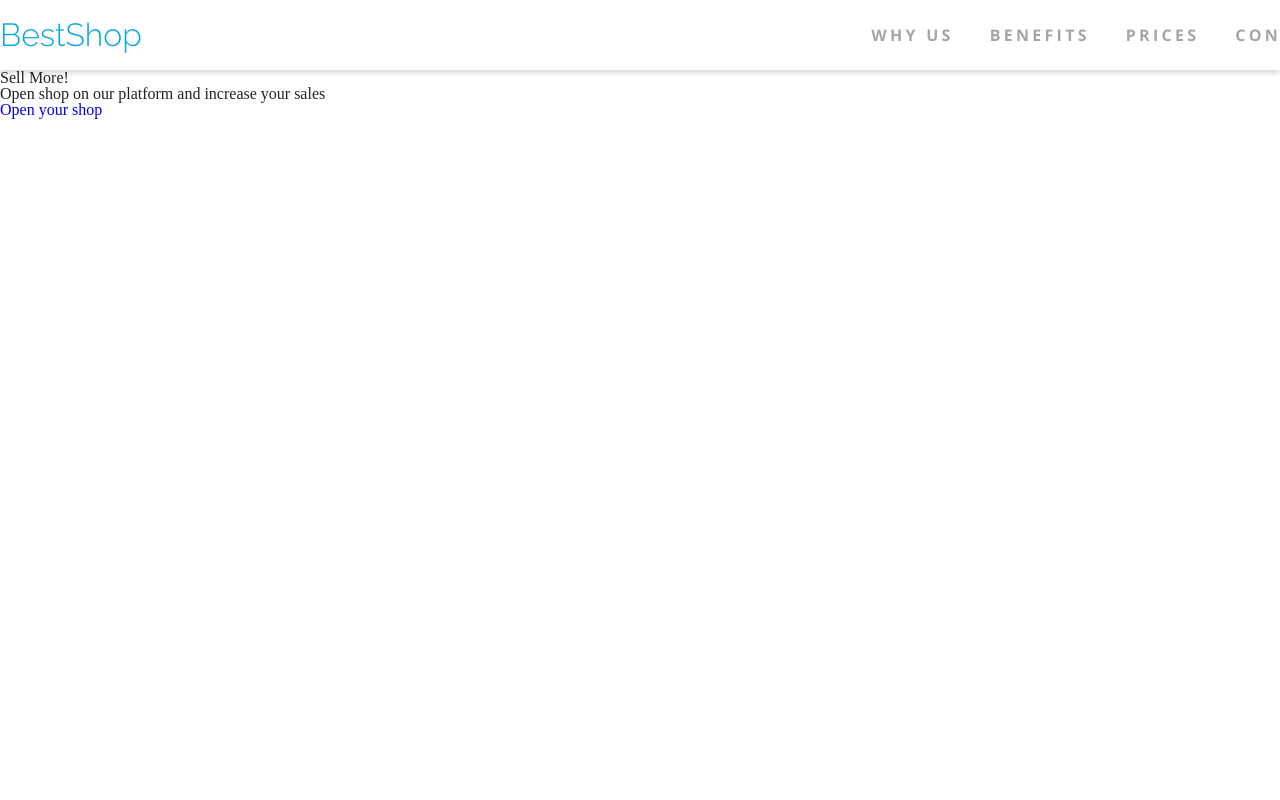
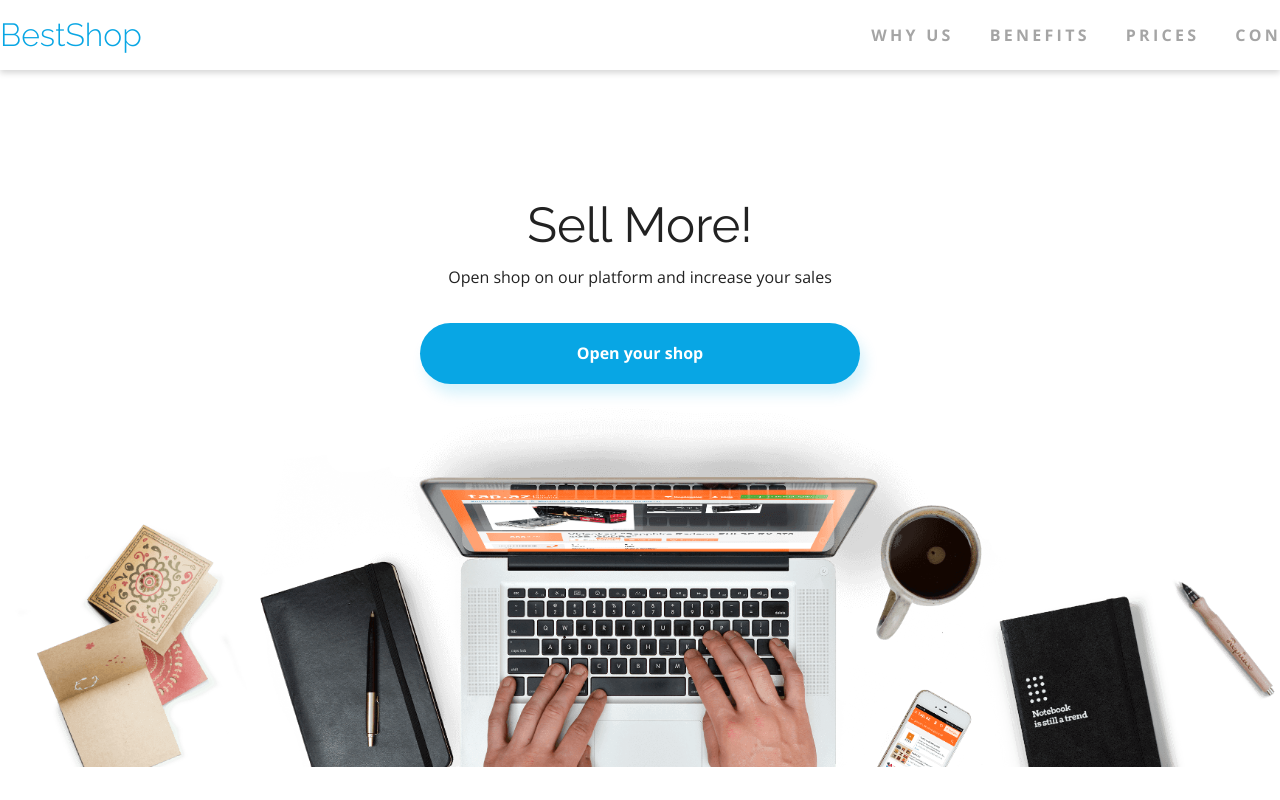
Before and after one commit to marcincl/BestShop, a plain HTML site: page index.html in a window 1280 px wide. Shown: the top 800 px of the page. Drawn offline with nearby package versions, Linux system fonts and the light colour scheme.

Commit message:
main section

```diff
--- a/css/styles.css
+++ b/css/styles.css
@@ -48,7 +48,7 @@ a {
 }
 
 .page-nav-list .nav-btn {
-    padding: 22px 18px 22px;
+    padding: 28px 18px 22px;
     font-family: var(--fontOpenSans);
     font-weight: bold;
     color: var(--color-grey);
@@ -64,3 +64,43 @@ a {
     left: 0;
     right: 0;
 }
+
+/* MAIN SECTION */
+
+.main__content {
+    background-size: cover;
+    background-position: center;
+    display: flex;
+    justify-content: center;
+    align-items: center;
+    flex-direction: column;
+}
+
+.content__header {
+    font-family: var(--fontRaleway);
+    font-size: 49px;
+    margin-top: 130px;
+}
+
+.main__text {
+    font-family: var(--fontOpenSans);
+    font-size: 16px;
+    margin-top: 20px;
+    margin-bottom: 38px;
+}
+
+.main__link {
+    font-family: var(--fontOpenSans);
+    font-size: 16px;
+    font-weight: bold;
+    color: var(--color-white);
+    background-color: var(--primary-color);
+    box-shadow: 5px 10px 14px var(--color-primary-shadow);
+    padding: 22px 157px 23px 157px;
+    border-radius: 40px;
+}
+
+.main__photo {
+    height: auto;
+    width: 100%;
+}
--- a/index.html
+++ b/index.html
@@ -28,13 +28,14 @@
 
 
 <main>
-    <section>
-        <h1>Sell More!</h1>
-        <p>Open shop on our platform and increase your sales</p>
+    <section class="main__content">
+        <h1 class="content__header">Sell More!</h1>
+        <p class="main__text">Open shop on our platform and increase your sales</p>
         <a href="#" class="main__link">Open your shop</a>
+        <img src="assets/Background.png" alt="main__image" class="main__photo">
     </section>
-    <img src="" alt="">
 </main>
+
 
 
 
```
